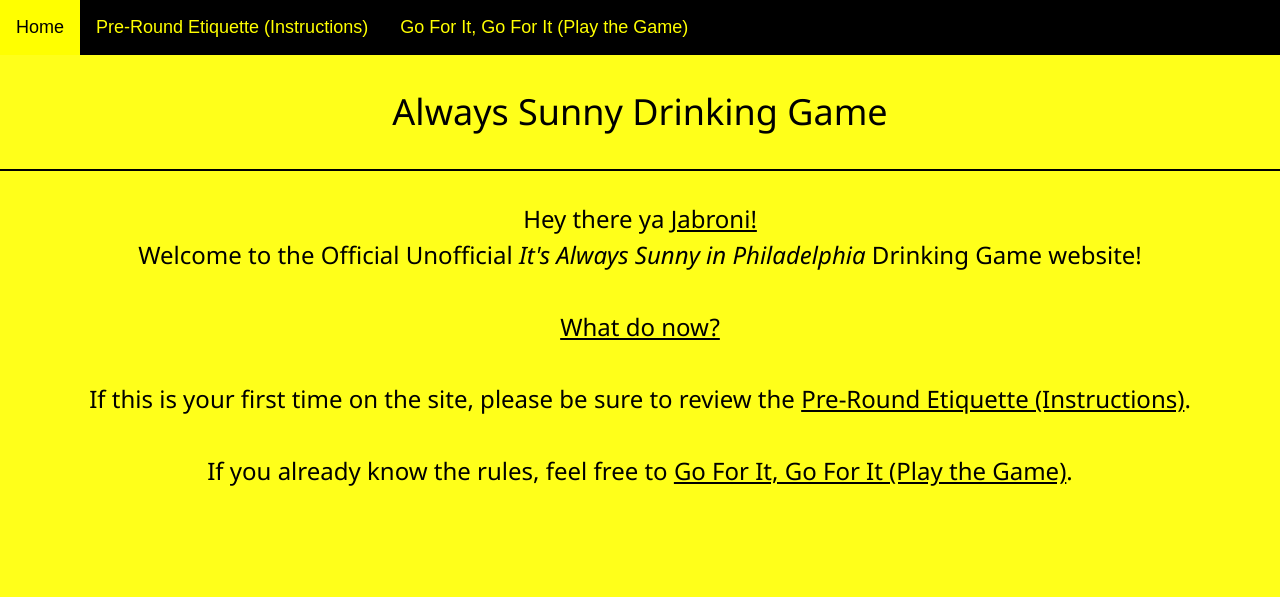
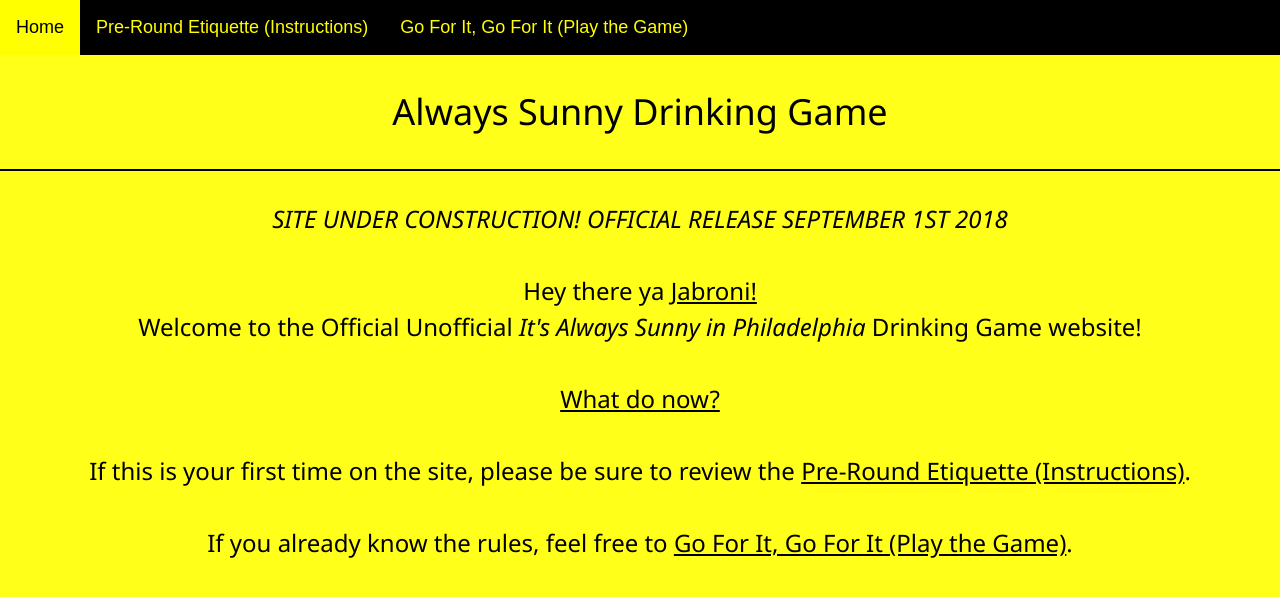
Before and after one commit to alwayssunnydrinkinggame/asdg, a Jekyll site: the page built from index.md, in a window 1280 px wide. Shown: the top 597 px of the page. Built offline with Jekyll 4.4.1, drawn with Linux system fonts in a browser that asks for light colours.

Commit message:
Update home.html

```diff
--- a/_layouts/home.html
+++ b/_layouts/home.html
@@ -3,6 +3,8 @@ layout: "wrapper"
 ---
 <body>
   <h3 style="margin: 30px; text-align: center;">
+    <em>SITE UNDER CONSTRUCTION! OFFICIAL RELEASE SEPTEMBER 1ST 2018</em>
+    <br><br>
     Hey there ya <a href="https://youtu.be/Hmvc4CMWkEw?t=5s">Jabroni!</a>
     <br>
     Welcome to the Official Unofficial <em>It's Always Sunny in Philadelphia</em> Drinking Game website!
```
